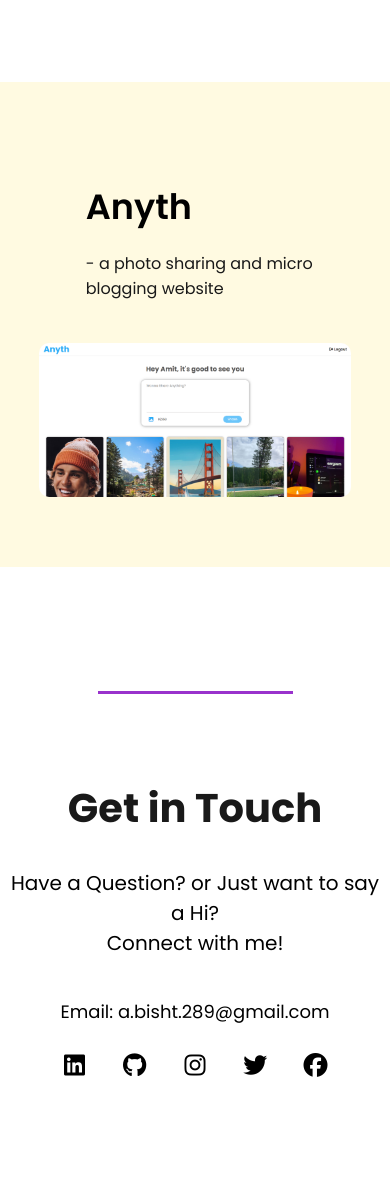
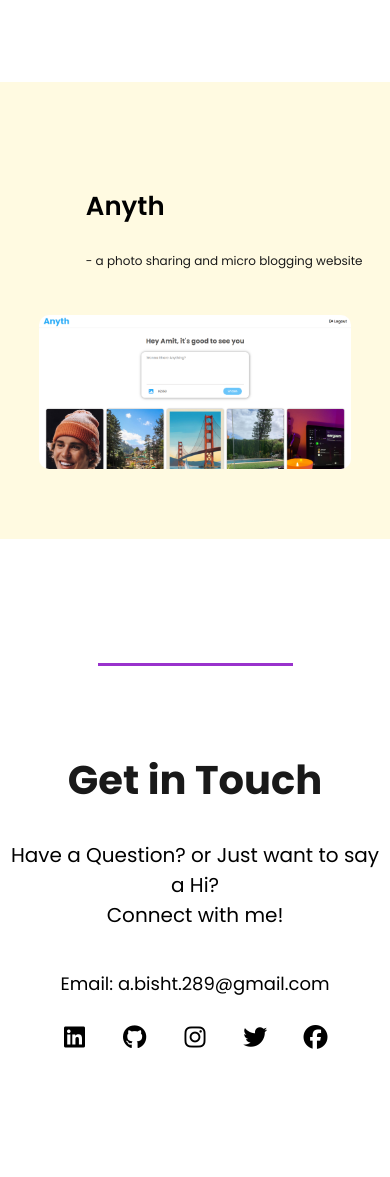
Before and after one commit to ammuubisht/ammuus, a Django app: page / in a window 390 px wide. Shown: the part 2979-4156 px from the top of the page. After the commit the page ends 4028 px from the top, so only its background shows below. Run offline with Django 3.2, Linux system fonts and the light colour scheme; data comes from the database, SQL or seed files in the repository; some libraries are stand-ins or nearby versions.

```diff
--- a/home/templates/home/homepage.html
+++ b/home/templates/home/homepage.html
@@ -62,7 +62,7 @@
         <ul class="project-elements">
             {% for project in projects%}
             <div class="project-row">
-            <li><a href= "{{project.project_url}}" target="_blank">{{project.project_name}}</a><br><br><span>{{project.project_tagline}}</span></li>
+            <li class="project-info"><a href= "{{project.project_url}}" target="_blank">{{project.project_name}}</a><br><br><span>{{project.project_tagline}}</span></li>
             <img src="{{project.thumbnail.url}}" id="project-thumbnail"/>
         </div>
             <!-- <li><a href= "https://github.com/ammuubisht/twitter_sentiment_analysis">Anyth</a><br><br><span>-Photo sharing and Micro Blogging website</span></li>
--- a/static/styles/homepage.css
+++ b/static/styles/homepage.css
@@ -3,6 +3,7 @@
 html {
     scroll-behavior: smooth;
     background-color: #fff;
+    overflow-x: hidden;
 }
 
 
@@ -297,12 +298,7 @@ h1.myself-heading{
         padding-left: 17vw;
     }
 
-    .my-projects li a{
-        text-decoration: none;
-        color: black;
-        font-weight: 600;
-        font-size: 40px;
-    }
+
 
     .project-textp{
         text-align: left;
@@ -331,18 +327,24 @@ h1.myself-heading{
         width: 90%;
     }
 
-    .my-projects li a{
-        text-decoration: none;
-        color: black;
-        font-weight: 600;
-        font-size: 35px;
-    }
 
     .project-row{
         display: flex;
         flex-direction: column;
         align-items: center;
         width: 100vw;
+    }
+
+    .my-projects li a{
+        text-decoration: none;
+        color: black;
+        font-weight: 600;
+        font-size: 26px;
+
+    }
+
+    .my-projects li span{
+        font-size: 12px;
     }
 
     #project-thumbnail{
```
Also changed, not shown: 3 other files.
